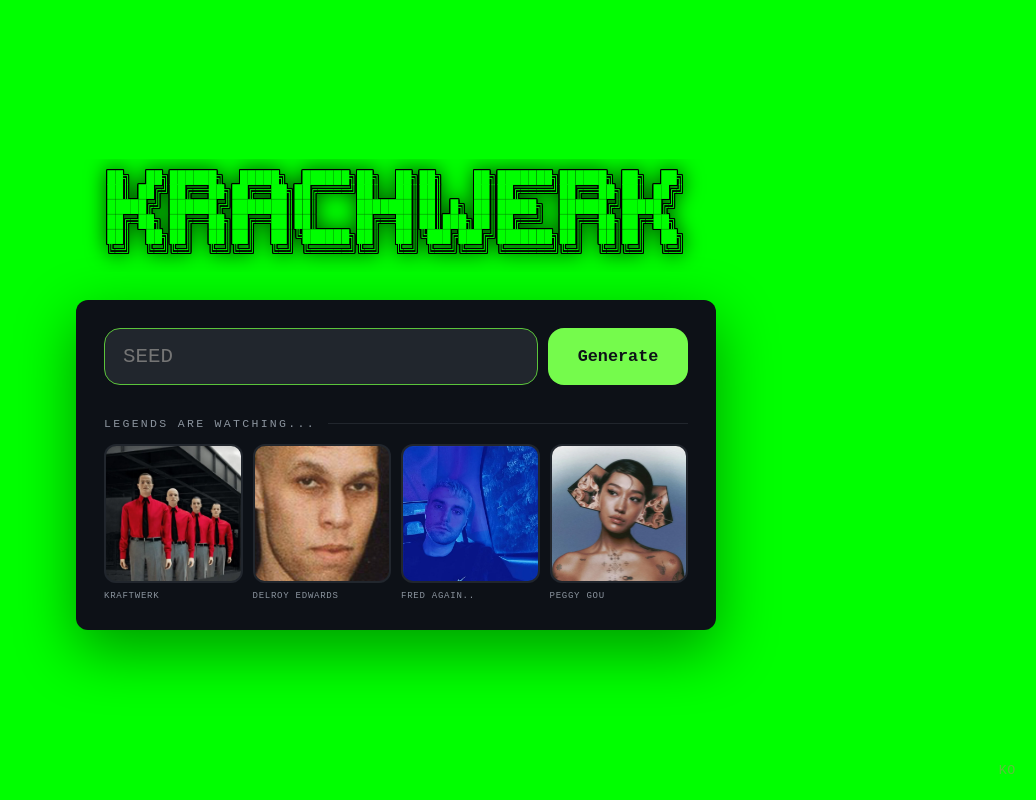
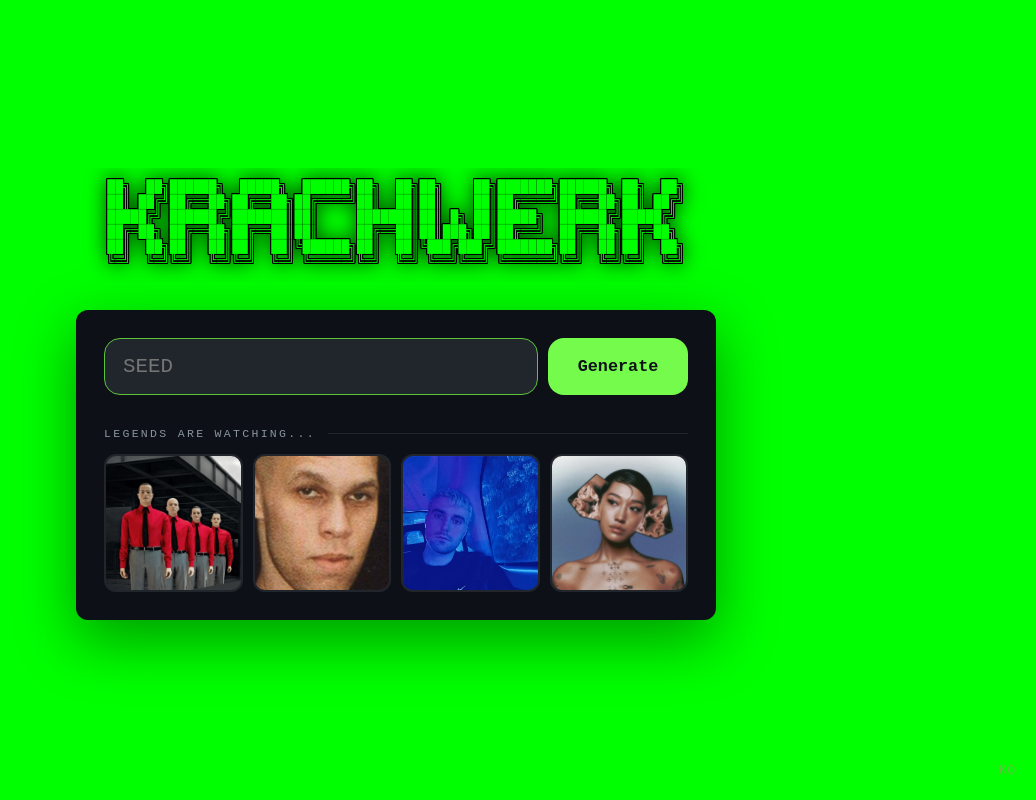
Before and after one commit to htjworld/krachwerk, a React (Vite) app: page / in a window 1280 px wide. Shown: the whole page, without its empty margins (244-1280 px from the left). Built offline with nearby package versions, Linux system fonts and the light colour scheme.

Commit message:
feat: 시드 화면 얼굴 아래 아티스트 이름을 빼고 사진만 남김

```diff
--- a/src/ui/ArtistFaces.tsx
+++ b/src/ui/ArtistFaces.tsx
@@ -36,7 +36,6 @@
             onClick={() => onPick(randomCode(style))}
           >
             <img className="artist-face-img" src={faceUrl(style)} alt="" />
-            <span className="artist-face-label">{t(`artistFaces.label.${style}`)}</span>
           </button>
         );
       })}
--- a/src/ui/theme.css
+++ b/src/ui/theme.css
@@ -315,14 +315,10 @@
 }
 
 .artist-face {
-  display: flex;
-  flex-direction: column;
-  gap: 8px;
+  display: block;
   padding: 0;
   border: none;
   background: none;
-  font-family: var(--font-device);
-  color: var(--fg-muted);
 }
 
 .artist-face:hover .artist-face-img,
@@ -330,9 +326,6 @@
   border-color: var(--fg-device-dim);
 }
 
-.artist-face[aria-pressed="true"] {
-  color: var(--fg-device);
-}
 
 .artist-face-img {
   aspect-ratio: 1;
@@ -357,12 +350,6 @@
   cursor: default;
 }
 
-.artist-face-label {
-  font-size: 0.68em;
-  letter-spacing: 0.08em;
-  text-align: center;
-  line-height: 1.2;
-}
 
 .matrix-grid {
   display: grid;
```
Also changed, not shown: 1 other file (tests, documents, lock files or other folders).
